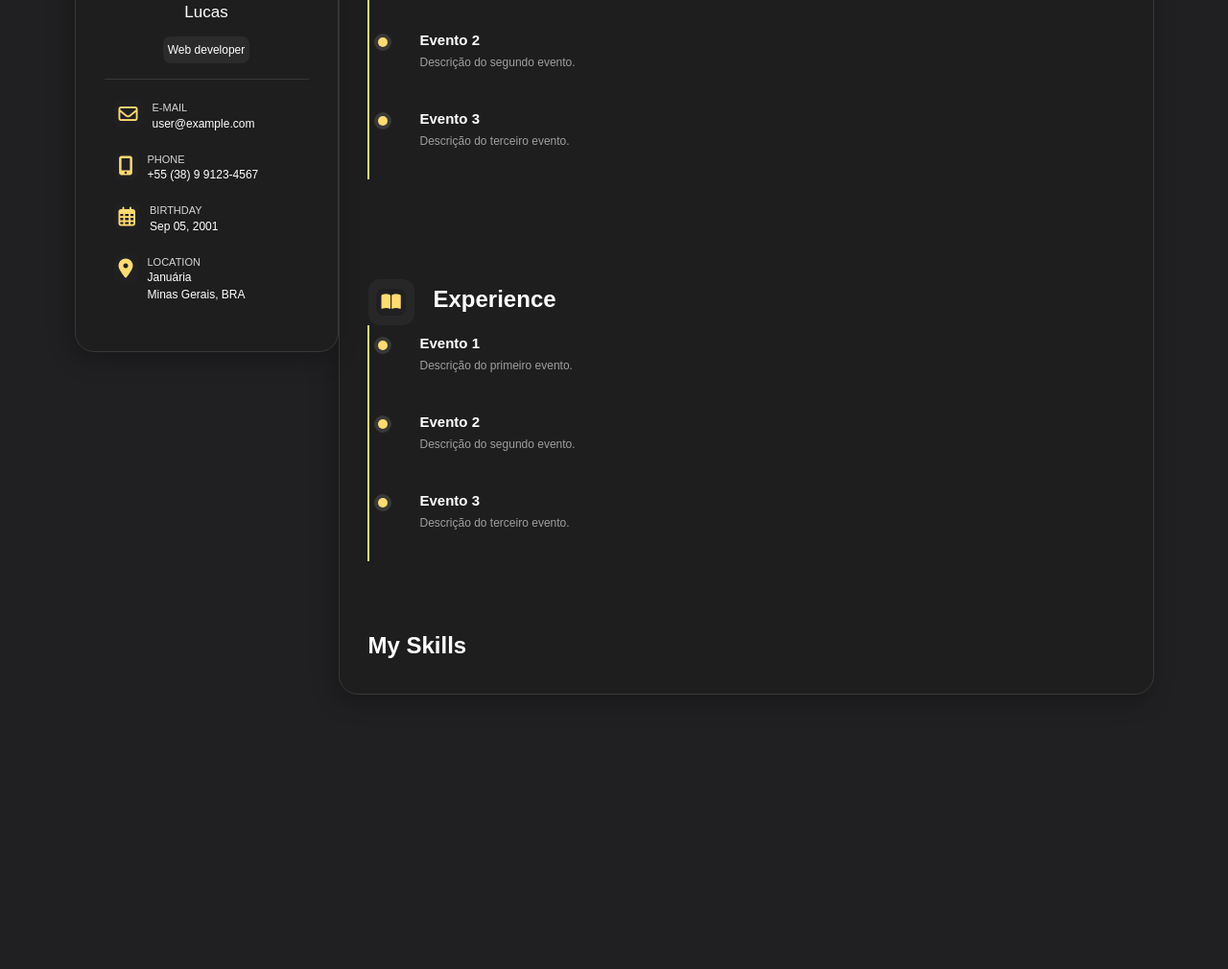
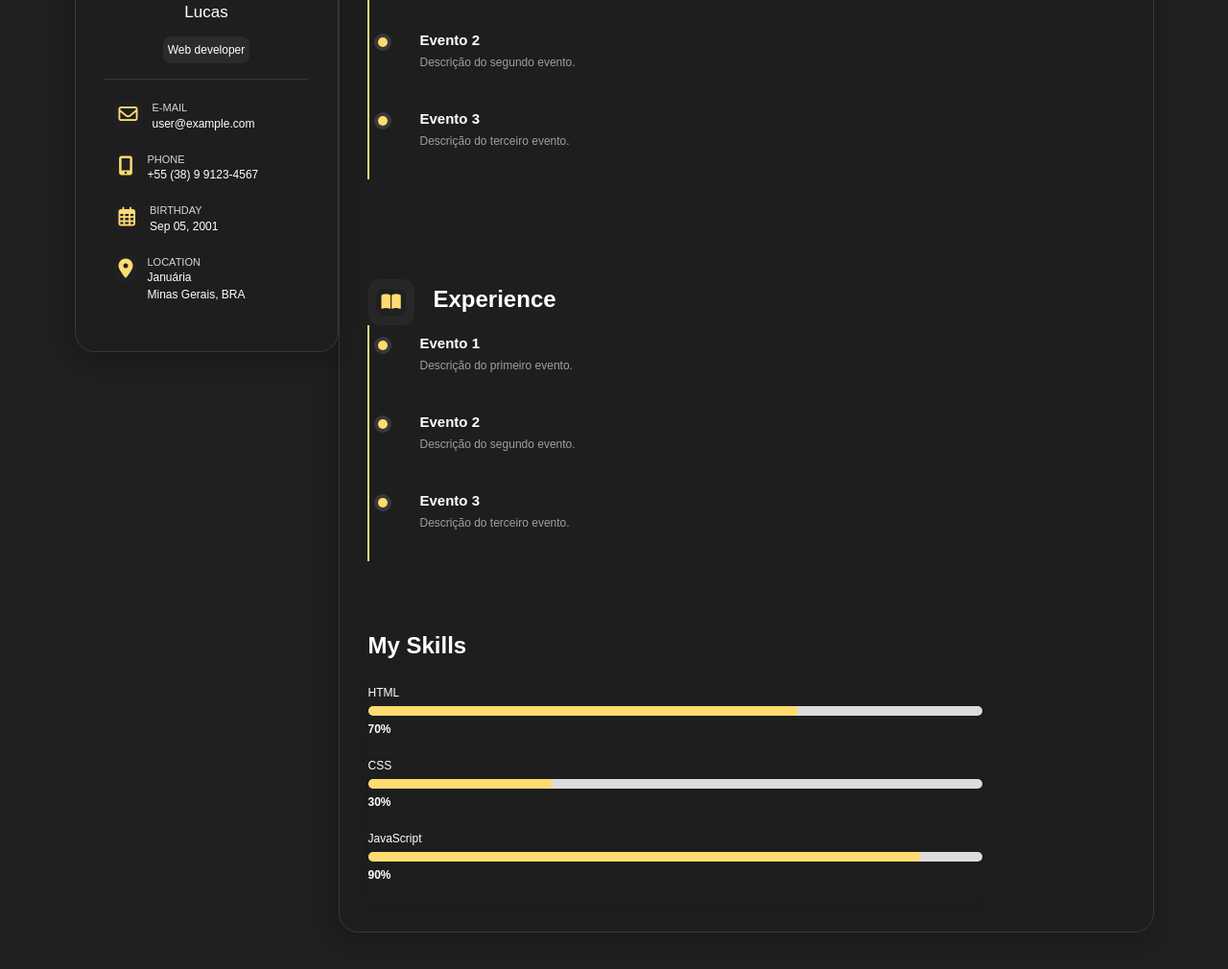
Before and after one commit to iamlucasmagalhaes/personal-portfolio, a plain HTML site: page resume.html in a window 1280 px wide. Shown: the part 293-1303 px from the top of the page at 96% size. Before the commit the page ends 1077 px from the top, so only its background shows below. Drawn offline with nearby package versions, Linux system fonts and the light colour scheme.

Commit message:
skills section  finished

```diff
--- a/resume.html
+++ b/resume.html
@@ -14,6 +14,7 @@
     <!--CSS-->
     <link rel="stylesheet" href="style/style.css">
     <link rel="stylesheet" href="style/timeline.css">
+    <link rel="stylesheet" href="style/skill.css">
     <title>Document</title>
 </head>
 <body>
@@ -171,6 +172,31 @@
 
             <aside class="my-skills">
                 <h3>My Skills</h3>
+                <div class="container-skill">
+                    <div class="skill">
+                      <div class="skill-name">HTML</div>
+                      <div class="progress-bar-container">
+                        <div class="progress-bar html" style="width: 70%"></div>
+                      </div>
+                      <div class="percentage">70%</div>
+                    </div>
+
+                    <div class="skill">
+                      <div class="skill-name">CSS</div>
+                      <div class="progress-bar-container">
+                        <div class="progress-bar css" style="width: 30%"></div>
+                      </div>
+                      <div class="percentage">30%</div>
+                    </div>
+
+                    <div class="skill">
+                      <div class="skill-name">JavaScript</div>
+                      <div class="progress-bar-container">
+                        <div class="progress-bar js" style="width: 90%"></div>
+                      </div>
+                      <div class="percentage">90%</div>
+                    </div>
+                  </div>
             </aside>
 
         </div>
--- /dev/null
+++ b/style/skill.css
@@ -0,0 +1,46 @@
+.my-skills {
+    margin: 0;
+    padding: 0;
+    display: flex;
+    flex-direction: column;
+    justify-content: center;
+  }
+
+  .container-skill {
+    border-radius: 10px;
+    box-shadow: 0 4px 10px rgba(0, 0, 0, 0.1);
+    width: 50vw;
+  }
+
+  .skill {
+    margin: 20px 0;
+  }
+
+  .skill-name {
+    font-size: 1.2rem;
+    margin-bottom: 5px;
+  }
+
+  .progress-bar-container {
+    width: 100%;
+    background-color: #ddd;
+    border-radius: 20px;
+    overflow: hidden;
+    height: 10px;
+  }
+
+  .progress-bar {
+    height: 100%;
+    border-radius: 20px;
+    transition: width 1s ease-in-out;
+  }
+
+  .html { background-color: hsl(45, 100%, 72%); }
+  .css { background-color: hsl(45, 100%, 72%); }
+  .js { background-color: hsl(45, 100%, 72%); }
+
+  .percentage {
+    font-weight: bold;
+    margin-top: 5px;
+    font-size: 1.2rem;
+  }
```
